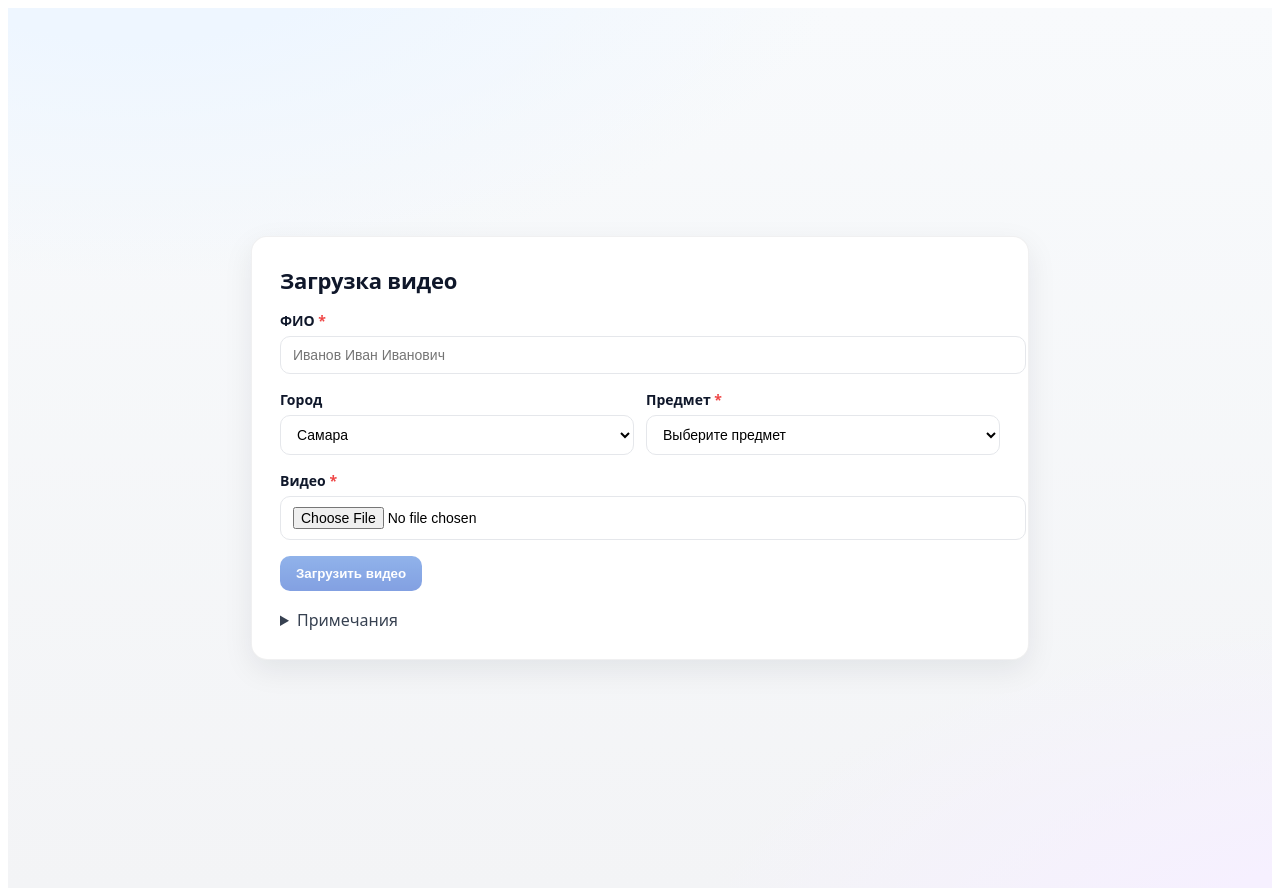
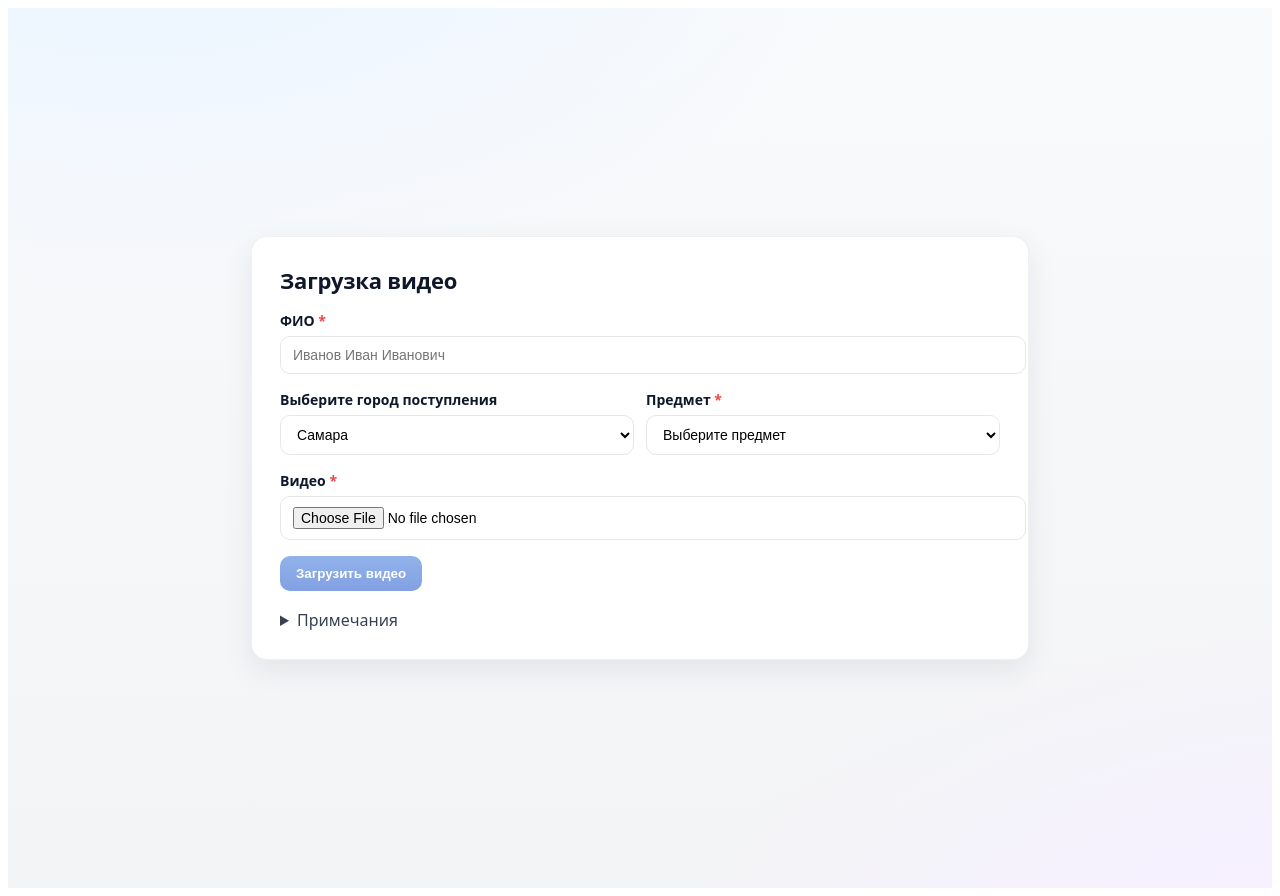
Before and after one commit to rvzsar/test777, a Next.js app: page / in a window 1280 px wide. Built offline with nearby package versions, Linux system fonts and the light colour scheme.

Commit message:
Update index.js

```diff
--- a/pages/index.js
+++ b/pages/index.js
@@ -159,7 +159,7 @@ export default function Home() {
 
           <div className="grid">
             <div className="field">
-              <label>Город</label>
+              <label>Выберите город поступления</label>
               <select
                 value={city}
                 onChange={(e) => setCity(e.target.value)}
@@ -205,7 +205,7 @@ export default function Home() {
 
           {finalNamePreview && (
             <div className="preview">
-              <div className="preview-title">Имя файла на диске:</div>
+              <div className="preview-title">Имя файла:</div>
               <div className="preview-name">{finalNamePreview}</div>
             </div>
           )}
```
